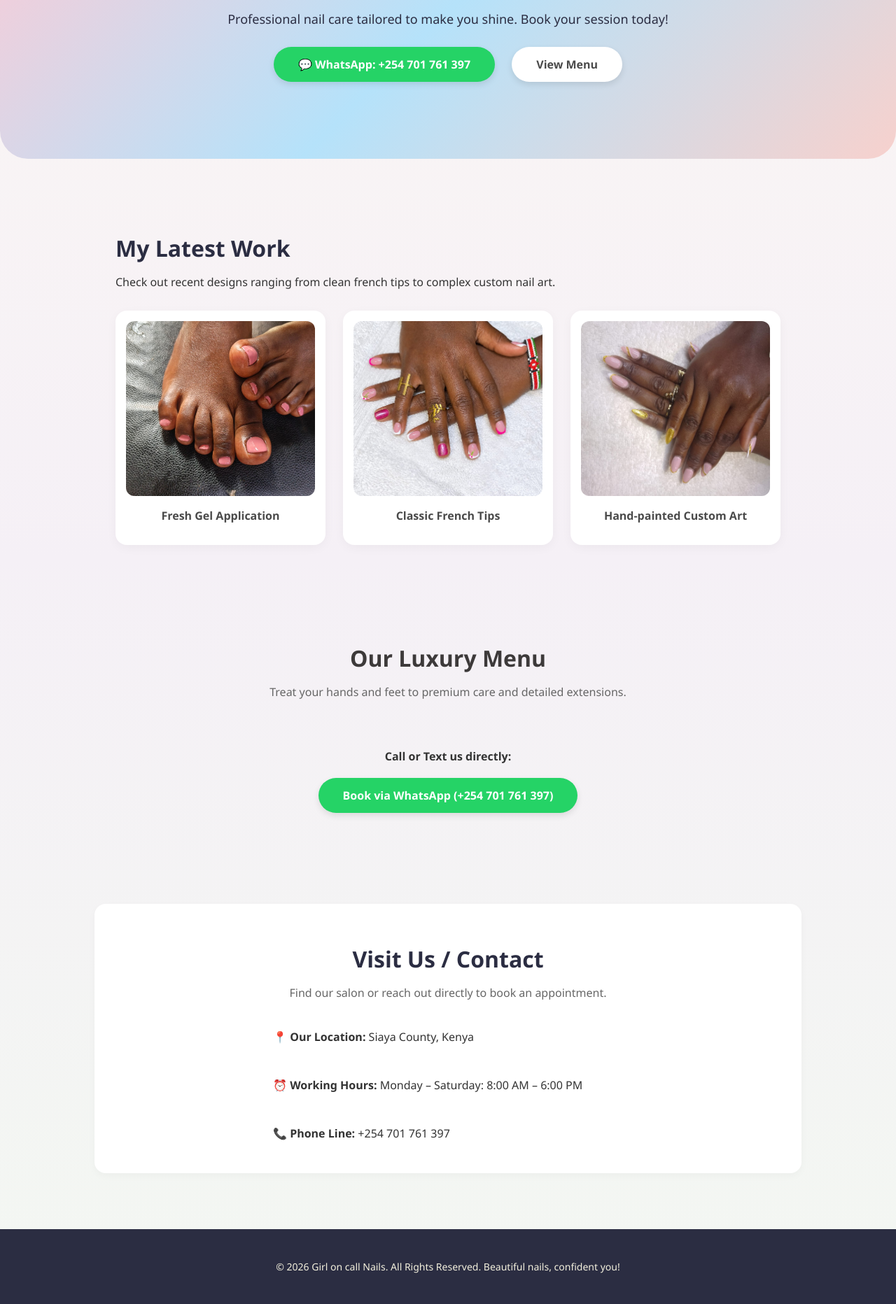
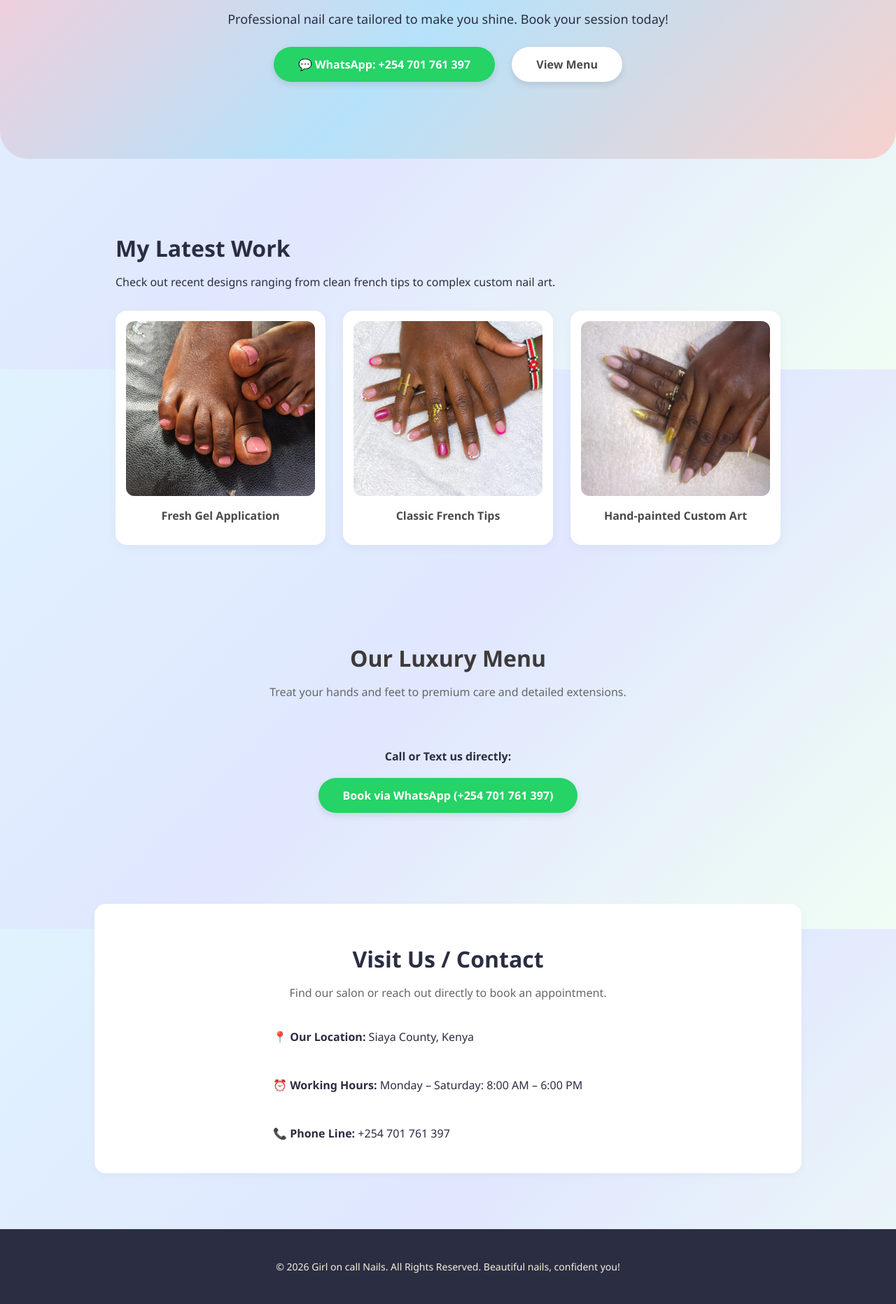
Before and after one commit to olalsam-ai/nail_salon_website, a Flask app: page / in a window 1280 px wide. Shown: the part 272-2136 px from the top of the page at 70% size. Run offline with Flask 3, Linux system fonts and the light colour scheme.

Commit message:
Update style.css

```diff
--- a/static/css/style.css
+++ b/static/css/style.css
@@ -2,9 +2,11 @@
     font-family: 'Segoe UI', Tahoma, Geneva, Verdana, sans-serif;
     margin: 0;
     padding: 0;
-    background: linear-gradient(to bottom, #fbf7f4, #f5f0f6, #f3f7f2);
-    color: #333;
+    background: linear-gradient(135deg, #e0f2fe 0%, #e0e7ff 50%, #f0fdf4 100%);
+    background-attachment: fixed;
+    color: #2b2d42;
 }
+
 
 nav {
     display: flex;
```
